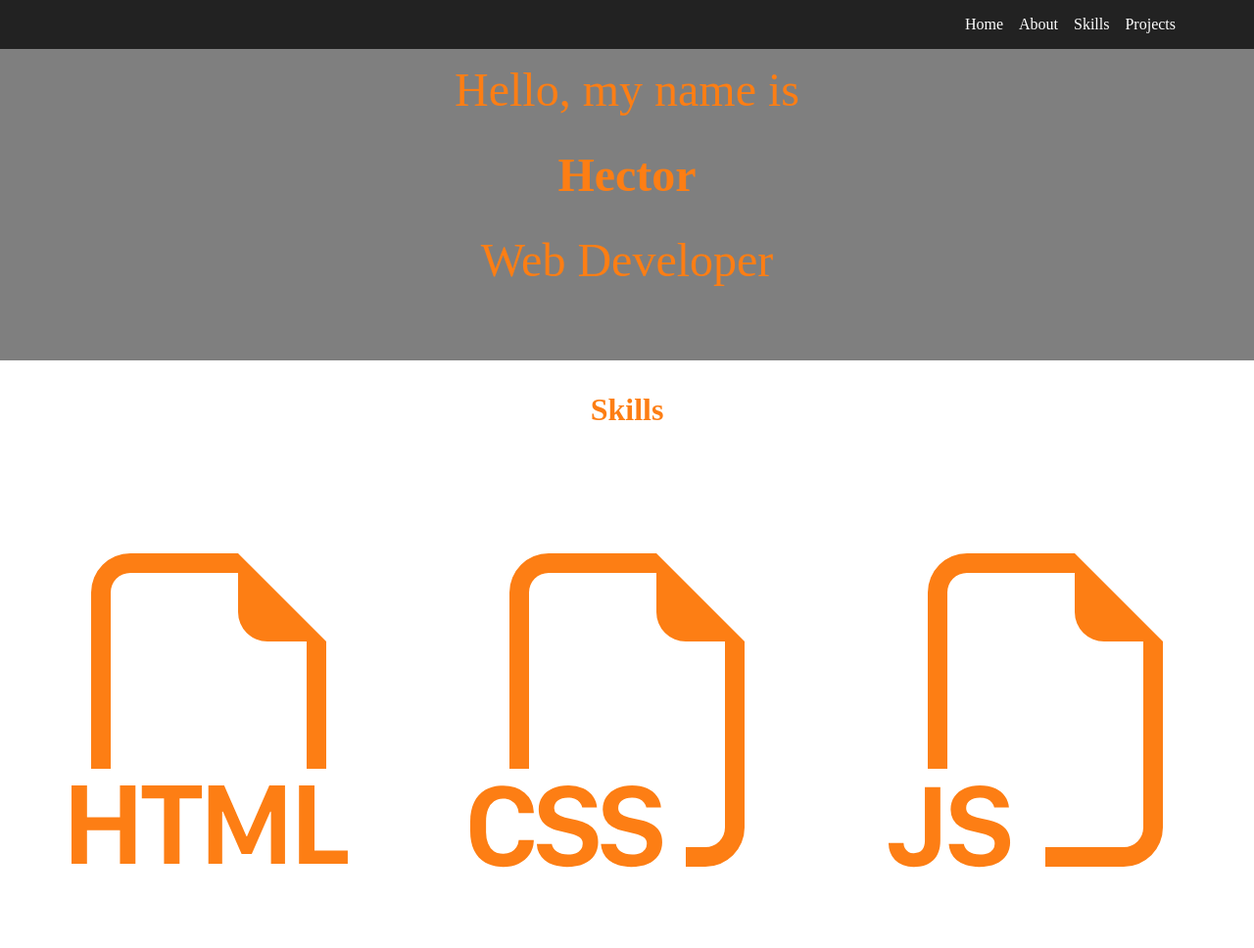
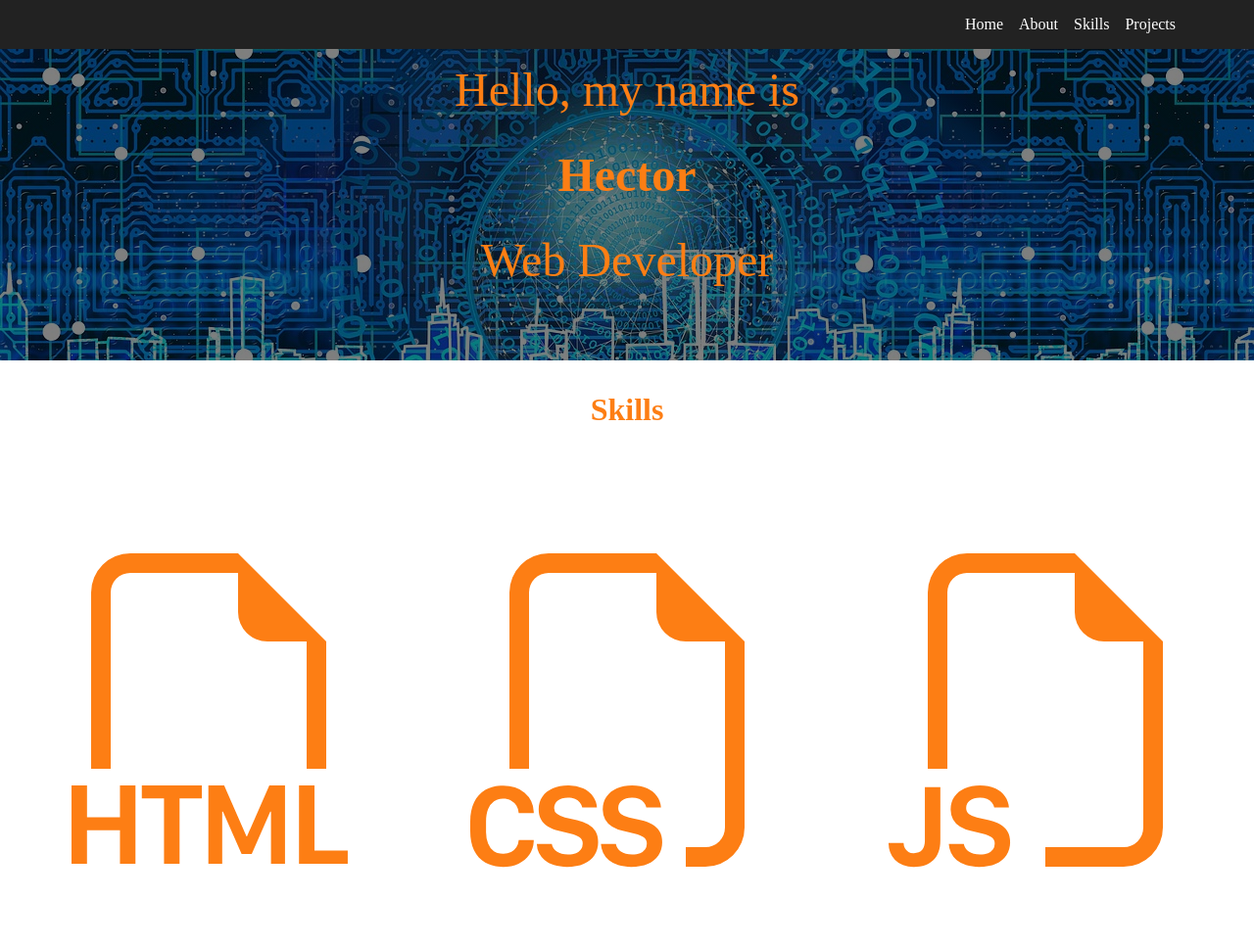
Before and after one commit to hjarte17/portfolio-website, a plain HTML site: page index.html in a window 1280 px wide. Shown: the top 968 px of the page at 98% size. Drawn offline with Linux system fonts and the light colour scheme.

Commit message:
Correct file path for imgages on css

```diff
--- a/css/index.css
+++ b/css/index.css
@@ -50,7 +50,7 @@ h2 {
 
 #about {
   background: linear-gradient(rgba(0, 0, 0, 0.5), rgba(0, 0, 0, 0.5)),
-    url(./img/header-bg.jpg);
+    url(../img/header-bg.jpg);
   background-size: cover;
   height: auto;
   margin-top: 3rem;
```
